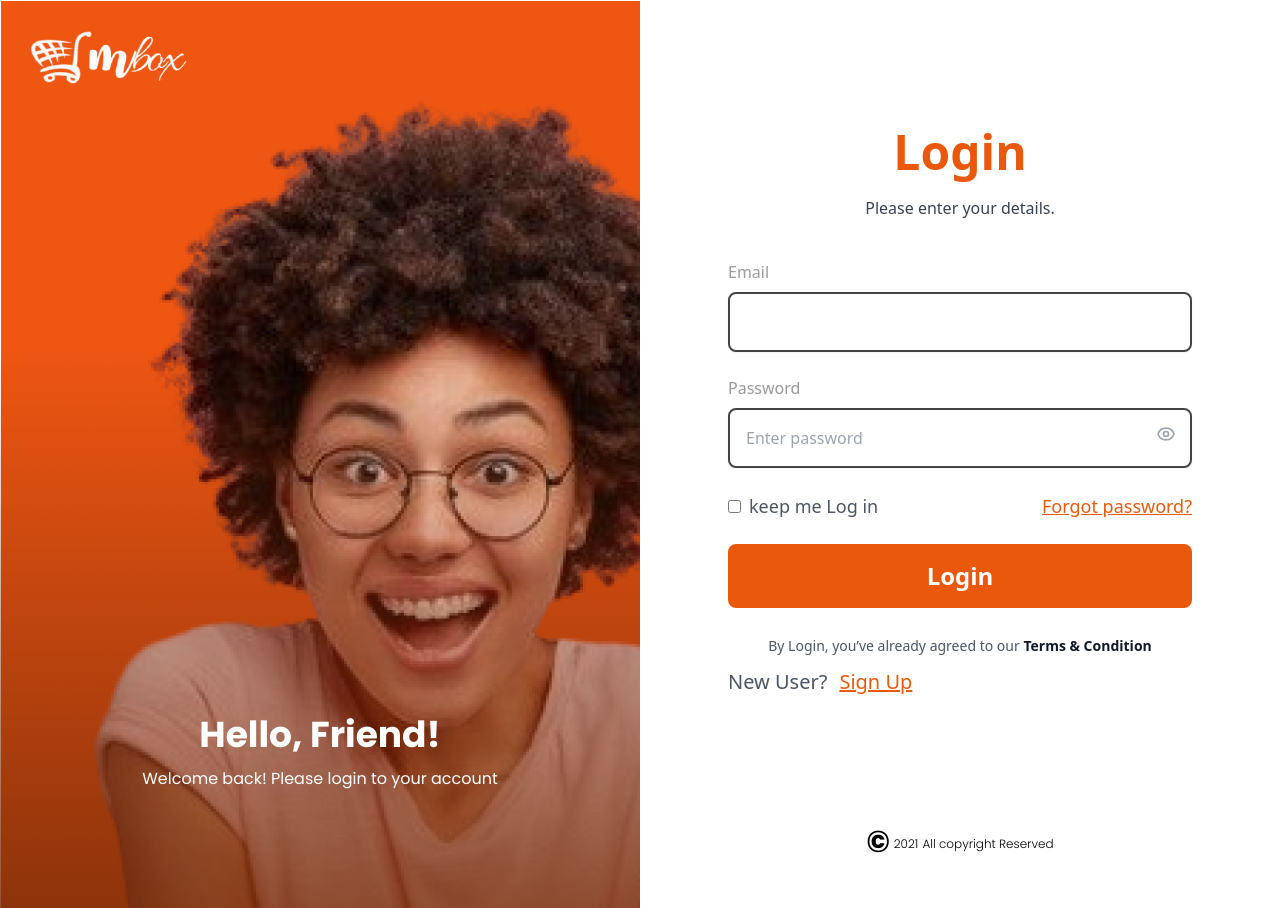
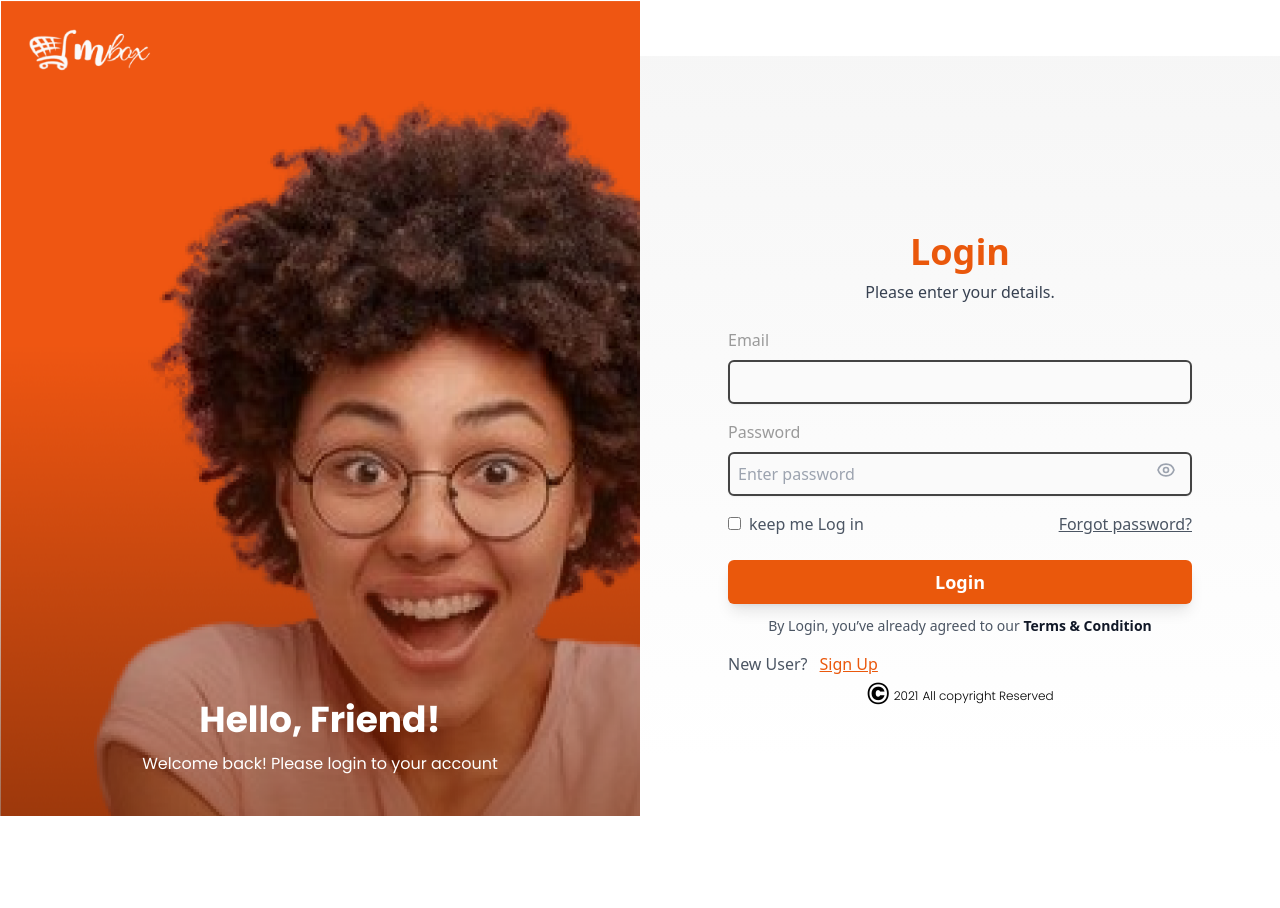
Before and after one commit to mbox-project/mbox-user, a React (Create React App) app: page /auth/login in a window 1280 px wide. After the commit the page ends 816 px from the top, so only its background shows below. Built offline with nearby package versions, Linux system fonts and the light colour scheme.

Commit message:
Made some changes to the footer  and login

```diff
--- a/src/components/Footer.js
+++ b/src/components/Footer.js
@@ -1,10 +1,18 @@
-const Footer = () => {
+import React from "react";
+import PropTypes from "prop-types";
+
+const Footer = ({ children, onClick, className, disabled }) => {
+  Footer.propTypes = {
+    children: PropTypes.string.isRequired,
+    onClick: PropTypes.func.isRequired,
+    className: PropTypes.string.isRequired,
+    disabled: PropTypes.bool,
+  };
   return (
-    <div className="flex font-poppins  md:text-2xl md:pt-64  font-light justify-center pt-40 text-base lg:text-xs  lg:pt-32 ">
-      <p className="font-bold text-3xl ">&copy;</p>
-      <p className="px-1 pt-3"> 2021</p>
-      <p className="pt-3"> All copyright Reserved</p>
-    </div>
+    <p onClick={onClick} className={className} disabled={disabled}>
+      {children}
+    </p>
   );
 };
+
 export default Footer;
--- a/src/index.css
+++ b/src/index.css
@@ -2,14 +2,16 @@
 @tailwind components;
 @tailwind utilities;
 
-.forgotpasswordbg {
+.generalbg {
   background-image: linear-gradient(
     to top,
     rgba(255, 255, 255, 0),
     rgba(211, 211, 211, 0.2)
   );
 }
-
+.inputcolor {
+  background-color: #fafafa;
+}
 /* @layer base {
   html {
     font-family: "poppins";
--- a/src/pages/Auth/Login/index.jsx
+++ b/src/pages/Auth/Login/index.jsx
@@ -19,60 +19,53 @@ function Login() {
   return (
     <div className=" flex">
       <div className="  hidden lg:w-1/2  lg:mx-auto  lg:block bg-register-img ">
-        <img src={logo} className="w- m-6" />
+        <img src={logo} className="w-32 m-6" />
         <div className=" mt-60 pt-96  text-white">
           <p className="flex justify-center font-poppins font-extrabold text-4xl ">
             Hello, Friend!
           </p>
-          <p className="flex justify-center pt-3 font-poppins text-base  ">
+          <p className="flex justify-center pt-3 pb-10 font-poppins text-base  ">
             Welcome back! Please login to your account
           </p>
         </div>
       </div>
-      <div className="w-full lg:w-1/2 lg:mx-auto  md:my-auto bg-white p-12">
+      <div className="w-full lg:w-1/2 lg:mx-auto  md:my-auto generalbg p-12">
         <div className="w-full">
-          <div className="text-center pb-10">
-            <h1 className="text-3xl lg:text-5xl font-bold lg:pt-20 text-orange-600 mb-5">
+          <div className="text-center ">
+            <h1 className="text-3xl lg:text-4xl font-bold lg:mt-32 text-orange-600 mb-2">
               Login
             </h1>
-            <p className=" lg:text-base text-lg text-gray-700">
+            <p className=" lg:text-base text-base text-gray-700">
               Please enter your details.
             </p>
           </div>
-          <form className=" px-0 lg:px-10">
-            <div className="mb-6">
+          <form className=" mt-6 px-0 lg:px-10">
+            <div className="mb-4">
               <Label
-                className="w-full  text-lg lg:text-base text-[#9A9A9A]"
+                className="w-full text-lg lg:text-base text-[#9A9A9A]"
                 htmlFor="email"
                 title="Email"
               />
               <Input
                 name="email"
                 type="email"
-                className="w-full  p-4 pr-12 mt-2 text-2xl lg:text-base border-[#444444] border-2 rounded-lg shadow-sm"
+                className="w-full  p-2 inputcolor focus:outline-none pr-12 mt-2 text-2xl lg:text-base border-[#444444] border-2 rounded-md shadow-sm"
                 required={true}
                 autoFocus={false}
                 onChange={onChangeInput}
               />
             </div>
-            <div className="mb-6">
+            <div className="mb-4">
               <Label
                 className="w-full text-xl lg:text-base text-[#9A9A9A]"
                 htmlFor="password"
                 title="Password"
               />
-              {/* <Input
-                name="password"
-                type="password"
-                className="w-full mt-2 p-4 text-sm border-gray-400 rounded-lg shadow-sm border-2"
-                required={true}
-                autoFocus={false}
-                onChange={onChangeInput}
-              /> */}
+
               <div className="relative">
                 <input
                   type="password"
-                  className="w-full p-4 pr-12 text-lg lg:text-base  mt-2 border-[#444444] border-2 rounded-lg shadow-sm"
+                  className="w-full  p-2 inputcolor focus:outline-none pr-12 text-lg lg:text-base  mt-2 border-[#444444] border-2 rounded-md shadow-sm"
                   placeholder="Enter password"
                 />
 
@@ -104,15 +97,15 @@ function Login() {
               <div>
                 <Input
                   type="checkbox"
-                  className="mr-2"
+                  className="mr-2 inputcolor"
                   required={false}
                   onChange={onChangeInput}
                 />
-                <span className="text-lg">keep me Log in</span>
+                <span className="text-base">keep me Log in</span>
               </div>
               <div>
                 <Link
-                  className="underline text-orange-600 text-lg"
+                  className="underline  text-base"
                   to={`/auth/forgot-password`}
                 >
                   Forgot password?
@@ -120,29 +113,35 @@ function Login() {
               </div>
             </div>
             <Button
-              className="w-full bg-orange-600 h-16  mb-0 lg:mb-4 rounded-lg text-white text-2xl font-semibold"
+              className="w-full bg-orange-600 p-2 mb-0 lg:mb-2 rounded-md text-white text-lg shadow-lg font-semibold"
               onClick={onSubmitHandler}
             >
               Login
             </Button>
-            <div className="flex justify-center mb-3">
-              <span className="text-gray-600 text-lg leading-12  lg:leading-0  lg:text-sm pt-3">
+            <div className="flex justify-center mb-1">
+              <span className="text-gray-600 text-lg leading-12  lg:leading-0  lg:text-sm pt-1">
                 By Login, you’ve already agreed to our{" "}
                 <Link to="/" className="text-gray-900 pt-3  lg:pt-0 font-bold">
                   Terms & Condition
                 </Link>
               </span>
             </div>
-            <div className="flex pt-4 lg:pt-0">
-              <p className="mr-3 text-gray-600 text-lg lg:text-xl">New User?</p>
+            <div className="flex mt-4 lg:pt-0">
+              <p className="mr-3 text-gray-600 text-lg lg:text-base">
+                New User?
+              </p>
               <Link
                 to="/auth/register"
-                className="text-orange-600 text-lg lg:text-xl underline"
+                className="text-orange-600 text-lg lg:text-base underline"
               >
                 Sign Up
               </Link>
             </div>
-            <Footer />
+            <Footer className="flex font-poppins  md:text-2xl   font-light justify-center mt-15 text-base lg:text-xs  ">
+              <p className="font-bold text-3xl ">&copy;</p>
+              <p className="px-1 pt-3"> 2021</p>
+              <p className="pt-3"> All copyright Reserved</p>
+            </Footer>
           </form>
         </div>
       </div>
```
